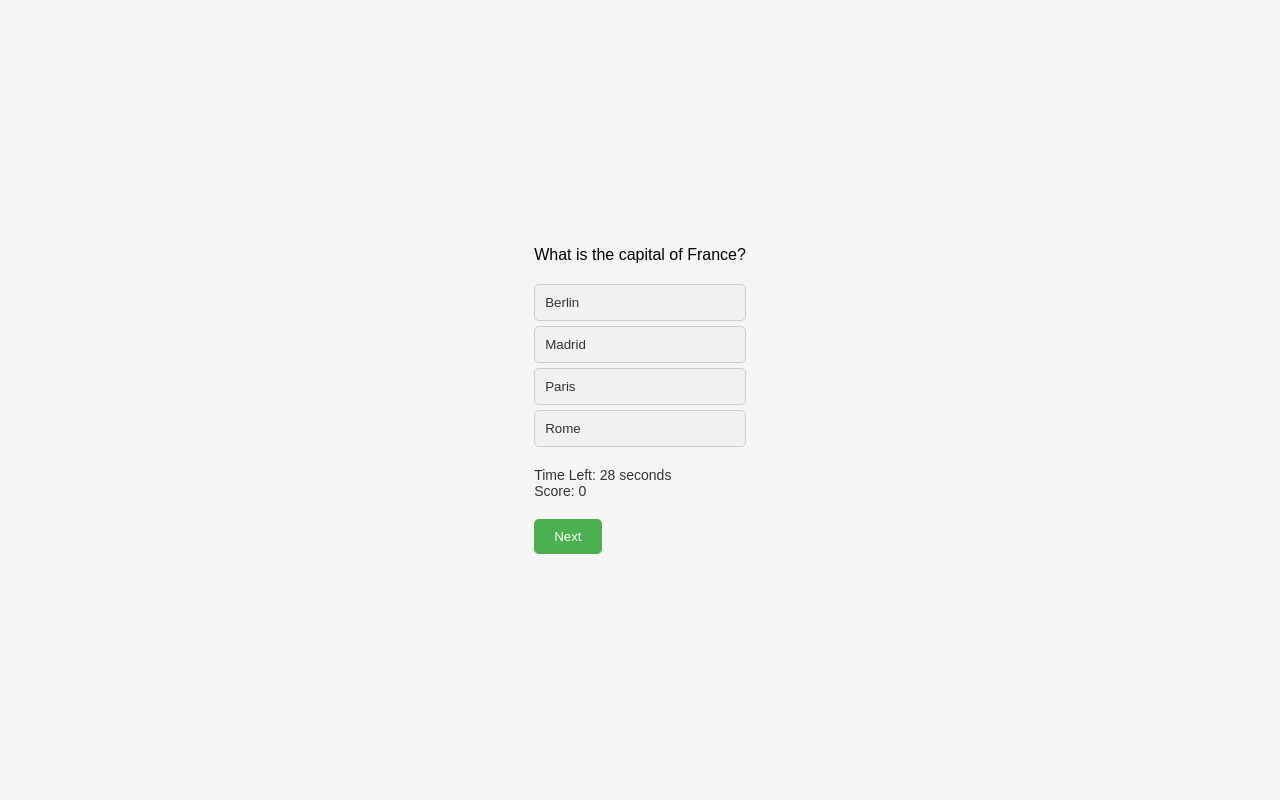
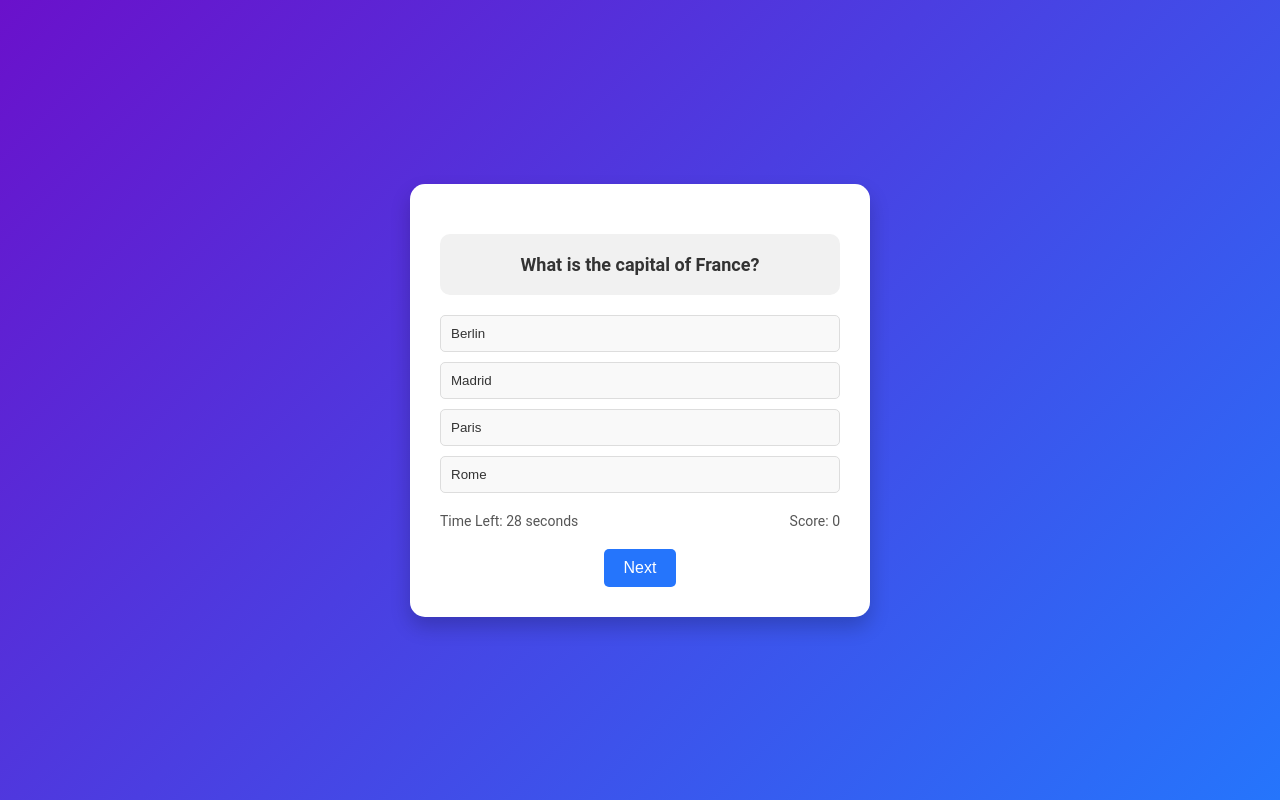
Before and after one commit to Arpita0435/Quiz-Application, a plain HTML site: page index.html in a window 1280 px wide. Both pictures are taken after typing "Sample", "5", "5" into the empty fields and a click on the button "Start Quiz". Drawn offline with Linux system fonts and the light colour scheme.

Commit message:
styles.css

```diff
--- a/styles.css
+++ b/styles.css
@@ -1,34 +1,70 @@
 body {
-    font-family: Arial, sans-serif;
-    background-color: #f5f5f5;
+    font-family: 'Roboto', Arial, sans-serif;
+    background: linear-gradient(135deg, #6a11cb, #2575fc);
+    color: #fff;
+    margin: 0;
     display: flex;
     justify-content: center;
     align-items: center;
     height: 100vh;
-    margin: 0;
+    overflow: hidden;
 }
 
-.quiz-container {
-    background-color: #fff;
-    border-radius: 10px;
-    padding: 20px;
-    box-shadow: 0 4px 8px rgba(0, 0, 0, 0.1);
-    width: 300px;
+.container {
+    background: #fff;
+    color: #333;
+    border-radius: 15px;
+    padding: 30px;
+    width: 100%;
+    max-width: 400px;
+    box-shadow: 0 10px 20px rgba(0, 0, 0, 0.2);
     text-align: center;
+    position: relative;
 }
 
-button {
-    background-color: #4CAF50;
-    color: white;
+h2 {
+    font-size: 24px;
+    margin-bottom: 10px;
+    color: #333;
+}
+
+p {
+    font-size: 16px;
+    margin-bottom: 20px;
+}
+
+input {
+    width: calc(100% - 20px);
+    margin: 10px 0;
+    padding: 10px;
+    font-size: 16px;
+    border: 1px solid #ddd;
+    border-radius: 5px;
+    box-sizing: border-box;
+}
+
+.start-btn, .btn {
+    background: #2575fc;
+    color: #fff;
     padding: 10px 20px;
     border: none;
+    border-radius: 5px;
+    font-size: 16px;
     cursor: pointer;
-    border-radius: 5px;
-    margin-top: 20px;
+    transition: background 0.3s ease;
 }
 
-button:hover {
-    background-color: #45a049;
+.start-btn:hover, .btn:hover {
+    background: #6a11cb;
+}
+
+.question-box {
+    font-size: 18px;
+    font-weight: bold;
+    padding: 20px;
+    margin: 20px 0;
+    border-radius: 10px;
+    background: #f1f1f1;
 }
 
 #options-container {
@@ -37,21 +73,33 @@ button:hover {
 
 #options-container button {
     display: block;
-    background-color: #f1f1f1;
+    background: #f9f9f9;
     color: #333;
-    border: 1px solid #ccc;
+    border: 1px solid #ddd;
     padding: 10px;
-    margin: 5px 0;
+    margin: 10px 0;
     width: 100%;
     text-align: left;
     cursor: pointer;
+    border-radius: 5px;
+    transition: background 0.3s ease;
 }
 
 #options-container button:hover {
-    background-color: #ddd;
+    background: #e0e0e0;
 }
 
-#timer, #score {
+#status-container {
+    display: flex;
+    justify-content: space-between;
+    margin-top: 20px;
+}
+
+.status-item {
     font-size: 14px;
-    color: #333;
+    color: #555;
 }
+
+.button-container {
+    margin-top: 20px;
+}
```
